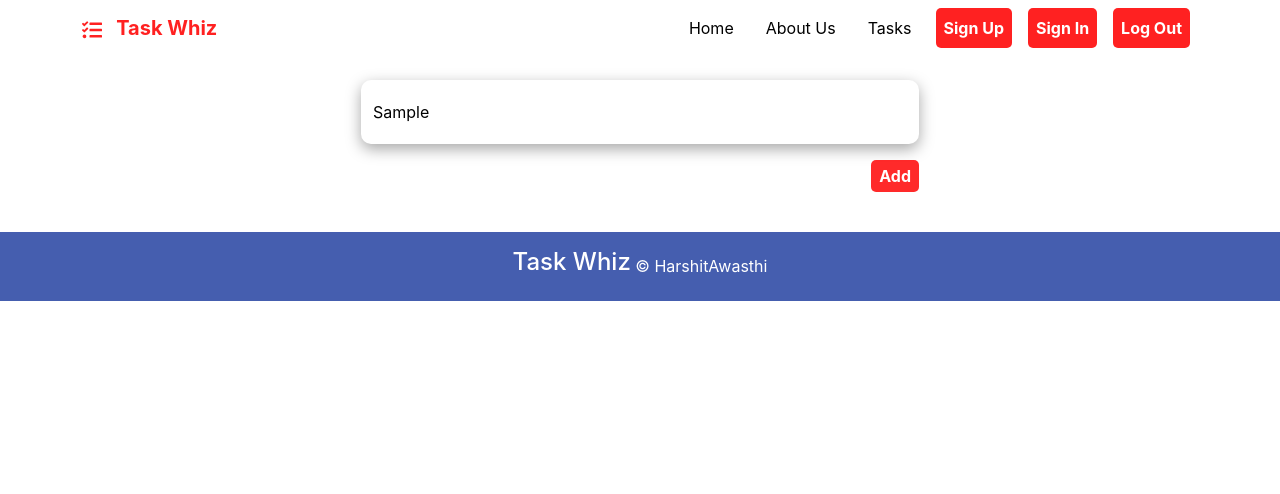
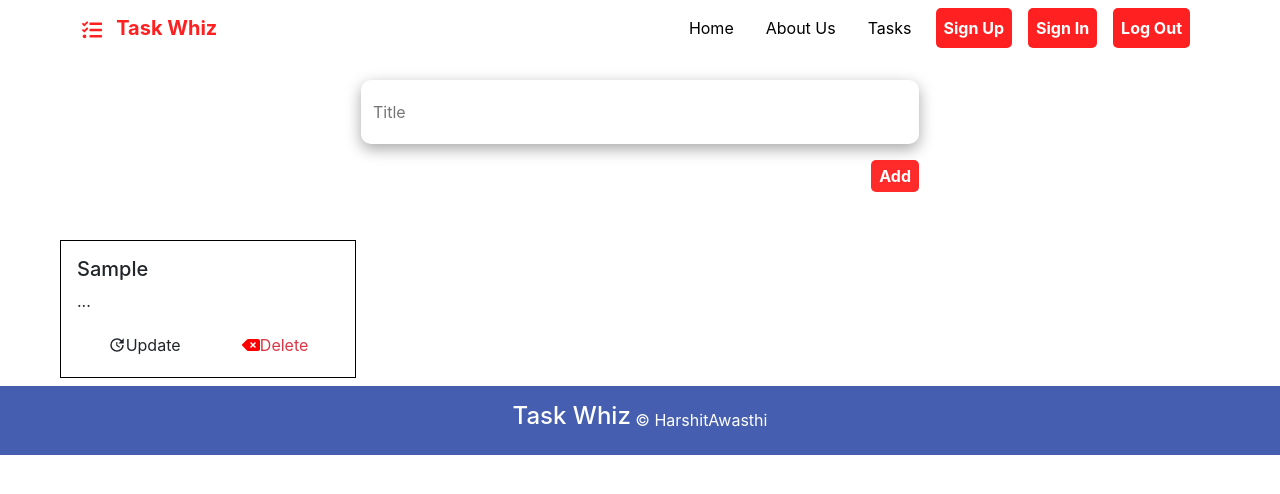
Before and after one commit to Harshit-Awasthi/To-Do-List, a React (Create React App) app in the folder frontend/: page /tasks in a window 1280 px wide. Both pictures are taken after typing "Sample" into the empty fields and a click on the button "Add". Shown: the top 494 px of the page. Built offline with nearby package versions, Linux system fonts and the light colour scheme.

Commit message:
Added: Task Cards

```diff
--- a/frontend/src/components/tasks/tasks.css
+++ b/frontend/src/components/tasks/tasks.css
@@ -28,3 +28,44 @@
 display: none;
 
 }
+
+.tasks-card
+{
+
+border: 1px solid black;
+
+}
+
+
+.tasks-card-p
+{
+
+    text-align:justify;
+    text-justify: inter-word;
+
+}
+
+.card-icons{
+
+font-size:18px;
+
+}
+
+.del{
+
+    color: red;
+}
+
+.card-icon-head
+{
+
+    cursor: pointer;
+    transition: all 0.3s;
+
+}
+
+.card-icon-head:hover{
+
+    box-shadow: rgba(0,0,0,0.35) 0px 5px 15px;
+
+}
--- a/frontend/src/components/tasks/tasks.jsx
+++ b/frontend/src/components/tasks/tasks.jsx
@@ -1,8 +1,14 @@
-import React from 'react';
+import React, { useState } from 'react';
 import './tasks.css'
+import TasksCards from './tasksCards';
 
 
 const Tasks = () => {
+
+    const [Inputs, setInputs]= useState({title:"", body:""});
+    const [Array, setArray]= useState([]);
+
+
 
 const show = ()=>{
 
@@ -10,6 +16,20 @@
 
 
 }
+
+const change = (e)=>{
+
+    const {name,value} = e.target;
+    setInputs({...Inputs,[name]:value})
+
+}
+
+const submit = ()=>{
+
+    setArray([...Array,Inputs]);
+    setInputs({title: "", body: ""});
+
+};
 
   return (
 
@@ -20,18 +40,52 @@
         <div className='d-flex flex-column tasks-inputs-div w-50 p-1'>
 
         <input className='my-2 p-2 tasks-inputs'  type="text" placeholder='Title'
-        onClick={show}  />
+        onClick={show}
+        name="title"
+        value={Inputs.title}
+        onChange={change}
 
-        <textarea id="textarea" className='p-2 tasks-inputs' type="text" placeholder='Body'   />
+        />
+
+
+
+        <textarea id="textarea" className='p-2 tasks-inputs' type="text" placeholder='Body'
+         name="body"
+         value={Inputs.body}
+        onChange={change}
+        />
 
         </div>
 
         <div className='w-50 d-flex justify-content-end my-3'>
 
-        <button className='home-btn px-2 py-1'>Add</button>
+        <button className='home-btn px-2 py-1' onClick={submit}>Add</button>
 
         </div>
 
+
+    </div>
+
+    <div className="tasks-body">
+
+    <div className="container-fluid">
+
+    <div className='row '>
+
+    {Array && Array.map((item,index)=>
+    (
+
+    <div className='col-lg-3 col-10 mx-5 my-2'>
+
+    <TasksCards title={item.title} body={item.body} />
+
+    </div>
+
+    ))}
+
+    </div>
+
+     </div>
 
     </div>
 
@@ -39,6 +93,6 @@
 
 );
 
-}
+};
 
 export default Tasks;
--- /dev/null
+++ b/frontend/src/components/tasks/tasksCards.jsx
@@ -0,0 +1,43 @@
+import React from 'react';
+import { FaDeleteLeft } from "react-icons/fa6";
+import { MdOutlineUpdate } from "react-icons/md";
+
+
+const TasksCards = ({title,body} ) => {
+  return (
+
+  <div className='p-3 tasks-card'>
+
+    <div>
+
+      <h5> {title} </h5>
+      <p className='tasks-card-p'>
+
+      {body.split("",77)}...
+
+      </p>
+
+      </div>
+
+      <div className='d-flex justify-content-around'>
+
+        <div className='d-flex justify-content-center align-items-center card-icon-head px-2 py-1'>
+        <MdOutlineUpdate  className='card-icons' /> Update
+
+        </div>
+
+      <div className='d-flex justify-content-center align-items-center card-icon-head px-2 py-1 text-danger'>
+
+      <FaDeleteLeft className='card-icons del' /> Delete
+
+      </div>
+
+      </div>
+
+  </div>
+
+);
+
+}
+
+export default TasksCards;
```
